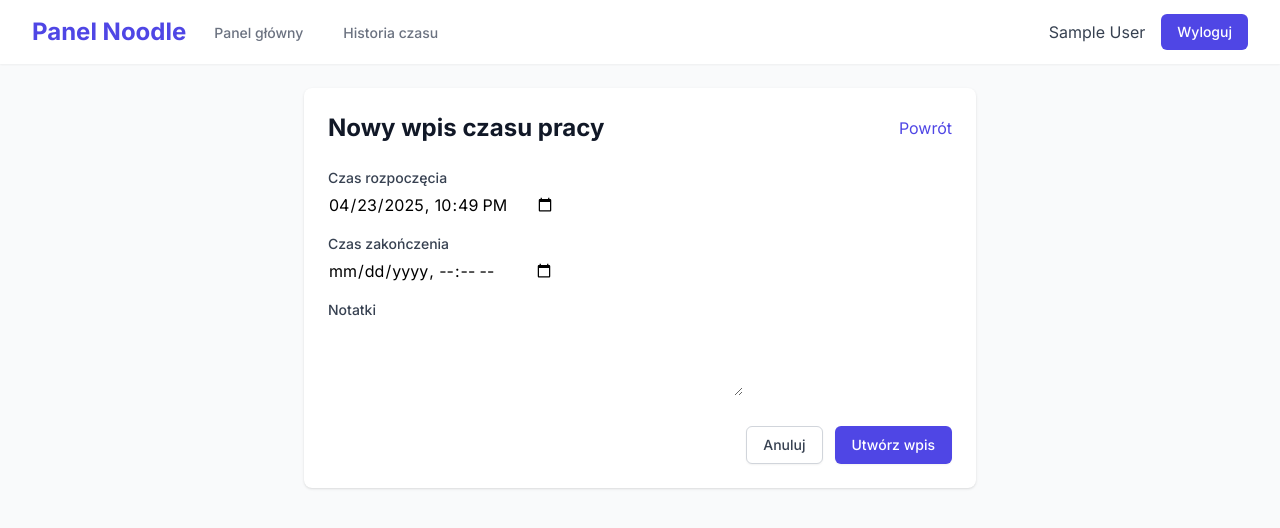
After one commit to Wupas94/Panel_Noodle, a Django app: page /dashboard/time-entries/create/ in a window 1280 px wide. The commit adds this page. Shown: the top 528 px of the page. Run offline with Django 5.2, Linux system fonts and the light colour scheme; a user stored in the database is signed in; tables that the repository leaves empty hold one stand-in row (values such as "Sample post"); some libraries are stand-ins or nearby versions.

Commit message:
Add create time entry functionality with form and templates

```diff
--- a/dashboard/urls.py
+++ b/dashboard/urls.py
@@ -6,6 +6,7 @@
     path('start-shift/', views.start_shift, name='start_shift'),
     path('end-shift/', views.end_shift, name='end_shift'),
     path('time-entries/', views.time_entries, name='time_entries'),
+    path('time-entries/create/', views.create_time_entry, name='create_time_entry'),
     path('time-entries/<int:entry_id>/delete/', views.delete_time_entry, name='delete_time_entry'),
     path('time-entries/<int:entry_id>/edit/', views.edit_time_entry, name='edit_time_entry'),
     path('admin/time-entries/', views.admin_time_entries, name='admin_time_entries'),
--- a/dashboard/views.py
+++ b/dashboard/views.py
@@ -5,7 +5,7 @@
 from django.db.models import Sum
 from datetime import timedelta
 from core.models import TimeEntry
-from .forms import TimeEntryEditForm
+from .forms import TimeEntryEditForm, TimeEntryCreateForm
 
 # Create your views here.
 
@@ -141,8 +141,9 @@
     context = {
         'form': form,
         'entry': entry,
+        'is_new': False
     }
-    return render(request, 'dashboard/edit_time_entry.html', context)
+    return render(request, 'dashboard/time_entry_form.html', context)
 
 @login_required
 def admin_time_entries(request):
@@ -156,3 +157,27 @@
         'entries': entries,
     }
     return render(request, 'dashboard/admin_time_entries.html', context)
+
+@login_required
+def create_time_entry(request):
+    """Tworzenie nowego wpisu czasu pracy."""
+    if request.method == 'POST':
+        form = TimeEntryCreateForm(request.POST)
+        if form.is_valid():
+            time_entry = form.save(commit=False)
+            time_entry.employee = request.user.profile
+            time_entry.status = 'Pending'
+            time_entry.save()
+            messages.success(request, 'Wpis został utworzony.')
+            return redirect('time_entries')
+    else:
+        # Domyślnie ustaw aktualną datę i godzinę
+        form = TimeEntryCreateForm(initial={
+            'start_time': timezone.now().strftime('%Y-%m-%dT%H:%M')
+        })
+
+    context = {
+        'form': form,
+        'is_new': True
+    }
+    return render(request, 'dashboard/time_entry_form.html', context)
--- /dev/null
+++ b/templates/dashboard/time_entry_form.html
@@ -0,0 +1,71 @@
+{% extends "base.html" %}
+
+{% block title %}{% if is_new %}Nowy wpis{% else %}Edycja wpisu{% endif %}{% endblock %}
+
+{% block content %}
+<div class="max-w-2xl mx-auto">
+    <div class="bg-white shadow rounded-lg p-6">
+        <div class="flex items-center justify-between mb-6">
+            <h2 class="text-2xl font-bold text-gray-900">
+                {% if is_new %}
+                    Nowy wpis czasu pracy
+                {% else %}
+                    Edycja wpisu czasu pracy
+                {% endif %}
+            </h2>
+            <a href="{% url 'time_entries' %}" class="text-indigo-600 hover:text-indigo-900">Powrót</a>
+        </div>
+
+        <form method="post" class="space-y-6">
+            {% csrf_token %}
+
+            {% if form.non_field_errors %}
+            <div class="rounded-md bg-red-50 p-4">
+                <div class="flex">
+                    <div class="ml-3">
+                        <h3 class="text-sm font-medium text-red-800">
+                            Błędy formularza
+                        </h3>
+                        <div class="mt-2 text-sm text-red-700">
+                            {{ form.non_field_errors }}
+                        </div>
+                    </div>
+                </div>
+            </div>
+            {% endif %}
+
+            <div class="space-y-4">
+                {% for field in form %}
+                <div>
+                    <label for="{{ field.id_for_label }}" class="block text-sm font-medium text-gray-700">
+                        {{ field.label }}
+                    </label>
+                    <div class="mt-1">
+                        {{ field }}
+                    </div>
+                    {% if field.errors %}
+                    <p class="mt-1 text-sm text-red-600">
+                        {{ field.errors.0 }}
+                    </p>
+                    {% endif %}
+                    {% if field.help_text %}
+                    <p class="mt-1 text-sm text-gray-500">
+                        {{ field.help_text }}
+                    </p>
+                    {% endif %}
+                </div>
+                {% endfor %}
+            </div>
+
+            <div class="flex justify-end space-x-3">
+                <a href="{% url 'time_entries' %}" class="inline-flex justify-center py-2 px-4 border border-gray-300 shadow-sm text-sm font-medium rounded-md text-gray-700 bg-white hover:bg-gray-50 focus:outline-none focus:ring-2 focus:ring-offset-2 focus:ring-indigo-500">
+                    Anuluj
+                </a>
+                <button type="submit" class="inline-flex justify-center py-2 px-4 border border-transparent shadow-sm text-sm font-medium rounded-md text-white bg-indigo-600 hover:bg-indigo-700 focus:outline-none focus:ring-2 focus:ring-offset-2 focus:ring-indigo-500">
+                    {% if is_new %}Utwórz wpis{% else %}Zapisz zmiany{% endif %}
+                </button>
+            </div>
+        </form>
+    </div>
+</div>
+{% endblock %}
```
Also changed, not shown: templates/dashboard/time_entries.html (+8 -3 lines).
